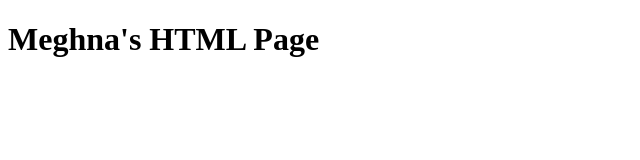
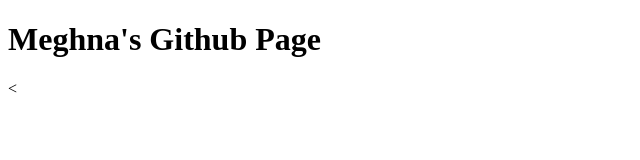
Before and after one commit to meghnachatterjee/meghnachatterjee.github.io, a plain HTML site: page index.html in a window 1280 px wide. Shown: the whole page, without its empty margins (0-640 px from the left). Drawn offline with Linux system fonts and the light colour scheme.

Commit message:
Making updates to the header

```diff
--- a/index.html
+++ b/index.html
@@ -4,6 +4,7 @@
         <title>Meghna-GitHub-Page</title>
     </head>
     <body>
-        <h1>Meghna's HTML Page</h1>
+        <h1>Meghna's Github Page</h1>
+        <
     </body>
 </html>
```
